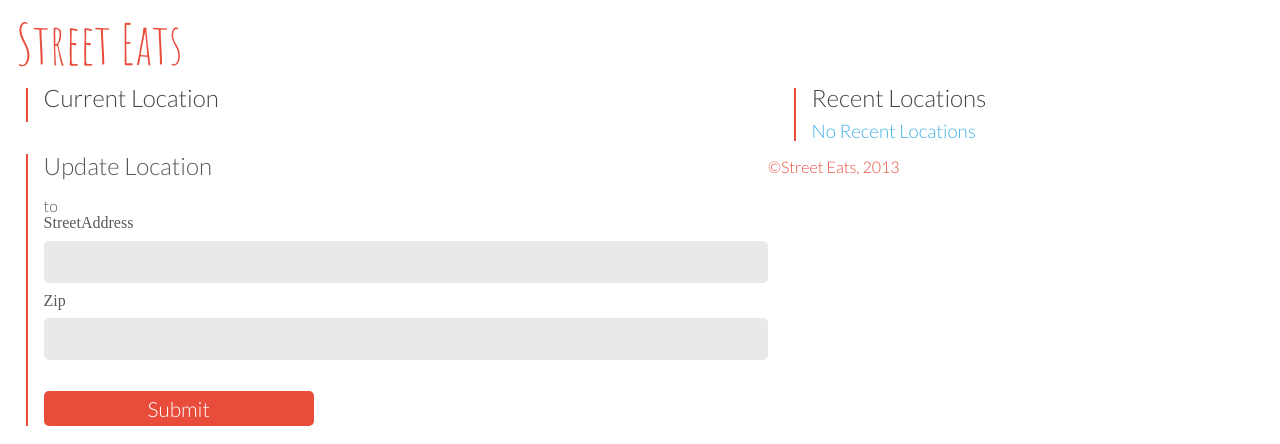
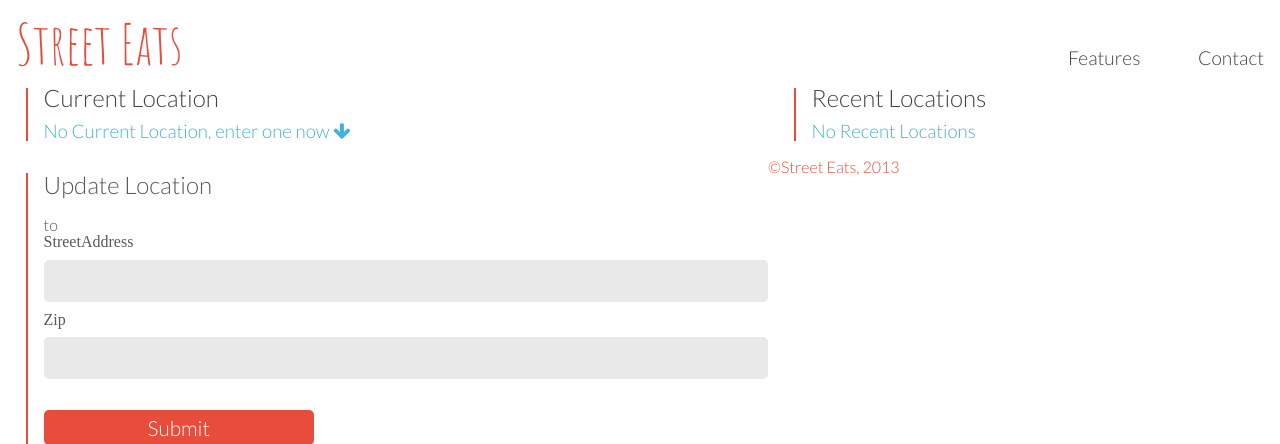
Before and after one commit to TomHergenreter/streetEats, a CakePHP app: the page made by app/View/Vendors/location.ctp in a window 1280 px wide. Shown: the top 444 px of the page. Run offline with PHP 8.4 and a stand-in for CakePHP, Linux system fonts and the light colour scheme; the template is opened without the code that fills it, so the values that code supplies are empty; form fields are guessed from the names that the template uses; some libraries are stand-ins or nearby versions.

Commit message:
Beta Release

```diff
--- a/app/Controller/VendorsController.php
+++ b/app/Controller/VendorsController.php
@@ -69,7 +69,7 @@ class VendorsController extends AppController {
 	    $vendorId = $this->Vendor->find('first', array('fields' => 'vendorId, businessName', 'conditions' => array('Vendor.userId' => $userId)));
 		$this->set('data', $vendorId);
 
-		$currentLocation = $this->Location->find('first', array('conditions' => array('Location.vendorId' => $vendorId['Vendor']['vendorId'], 'Location.locationType' => 1)));
+		$currentLocation = $this->Location->find('first', array('conditions' => array('Location.vendorId' => $vendorId['Vendor']['vendorId'], 'Location.locationType' => 1, 'Location.date' => date('Y-m-d'), 'Location.from' < date('H:i:s'), 'Location.to' > date('H:i:s'))));
 		$this->set('currentLocation', $currentLocation);
 		$recentLocations = $this->Location->find('all', array('fields' => array('DISTINCT Location.streetAddress', 'Location.zip'), 'conditions' => array('Location.vendorId' => $vendorId['Vendor']['vendorId'])));
 		$this->set('locations', $recentLocations);
--- a/app/View/Customers/find.ctp
+++ b/app/View/Customers/find.ctp
@@ -48,7 +48,9 @@
 		echo $this->GoogleMap->addMarker('map_canvas', '1', $match['Location']['streetAddress'] . '' . $match['Location']['zip'], $marker_options);
 		echo '<div class="locationSection">';
 		echo $this->Html->image('markers/marker' . $i . '.png', array('alt' => 'marker' . $i, 'class' => "marker"));
+		echo '<div class="subSection">';
 		echo '<h3>' . $this->Html->link($name, 'menus/' . $id) . '</h3>';
+		echo '</div>';
 		echo '</div>';
 		$i++;
 	};
--- a/app/View/Layouts/default.ctp
+++ b/app/View/Layouts/default.ctp
@@ -44,6 +44,10 @@
 	        <nav class="landingNav">
 	        	<!-- Logo -->
 	        	<h1 class="logoTitle">Street Eats</h1>
+	        	<ul class="navList">
+	        		<li><a href="#features">Features</a></li>
+	        		<li><a href="#contact">Contact</a></li>
+	        	</ul>
 	        </nav>
         </header>
         <!-- End Header -->
--- a/app/View/Users/index.ctp
+++ b/app/View/Users/index.ctp
@@ -9,8 +9,8 @@
 		<h1> Street Eats Is the Easiest Way to Locate Your Favorite Food Trucks!</h1>
 	</div>
 </div>
-<div class="features">
-	<h1 class="navigateTo" id='features'>Meet Street Eats</h1>
+<div class="features" id='features'>
+	<h1 class="navigateTo">Meet Street Eats</h1>
 	<h2>Never waste time searching for your favorite food trucks again.</h2>
 		<ul class="icons-ul">
 		<li><i class="icon-li icon-map-marker icon-3x"></i>Quickly and easily find nearby vendors with integrated Google Maps, or search through our database by name or cuisine type to find just what you are looking for</li>
--- a/app/View/Vendors/location.ctp
+++ b/app/View/Vendors/location.ctp
@@ -3,13 +3,11 @@
 <div class="mainContentSection">
 	<h2>Current Location</h2>
 	<?php
-	if(isset($locations)){
-		if (count($locations) >= 1){
-			echo '<h3>' . $currentLocation['Location']['streetAddress'] . ', ' . $currentLocation['Location']['zip'] . '</h3>';
-			echo '<a href="https://twitter.com/share" class="twitter-share-button" data-size="large" data-count="none" data-text="'. $data['Vendor']['businessName'] .' will be at ' . $currentLocation['Location']['streetAddress']. ', ' . $currentLocation['Location']['zip'] . ' from now until ' . date('g:i a', strtotime($currentLocation['Location']['to'])) .'" data-hashtags="StreetEats,' . str_replace(' ', '', $data['Vendor']['businessName']) . '" data-lang="en">Tweet</a>';
-		}else{
-			echo '<h3>No Current Location, enter one now <i class="icon-arrow-down"></i></h3>';
-		}
+	if(isset($currentLocation['Location'])){
+		echo '<h3>' . $currentLocation['Location']['streetAddress'] . ', ' . $currentLocation['Location']['zip'] . '</h3>';
+		echo '<a href="https://twitter.com/share" class="twitter-share-button" data-size="large" data-count="none" data-text="'. $data['Vendor']['businessName'] .' will be at ' . $currentLocation['Location']['streetAddress']. ', ' . $currentLocation['Location']['zip'] . ' from now until ' . date('g:i a', strtotime($currentLocation['Location']['to'])) .'" data-hashtags="StreetEats,' . str_replace(' ', '', $data['Vendor']['businessName']) . '" data-lang="en">Tweet</a>';
+	}else{
+		echo '<h3>No Current Location, enter one now <i class="icon-arrow-down"></i></h3>';
 	}
 	?>
 </div>
--- a/app/webroot/css/screen.css
+++ b/app/webroot/css/screen.css
@@ -535,6 +535,10 @@ input, textarea {
   border-radius: 5px;
 }
 
+#map_canvas {
+  border-bottom: 9px solid #e84c3b;
+}
+
 /*    ___       ___           ___           ___           ___           ___
      /\__\     /\  \         |\__\         /\  \         /\__\         /\  \
     /:/  /    /::\  \        |:|  |       /::\  \       /:/  /         \:\  \
@@ -654,6 +658,12 @@ body {
   border-left: 2px solid #bcbec0;
   margin: 1em 0;
   padding: .5em;
+  overflow: hidden;
+}
+@media (max-width: 720px) {
+  .subSection {
+    border: none;
+  }
 }
 
 .mapSection {
@@ -667,7 +677,7 @@ body {
   .mapSection {
     float: none;
     border-left: none;
-    border-top: 2px solid #e84c3b;
+    border-top: 9px solid #e84c3b;
     width: 100%;
     padding: 0;
     margin: 0 auto;
@@ -830,6 +840,11 @@ footer {
   margin-top: 1em;
 }
 
+.error-message {
+  position: absolute;
+  right: 10px;
+}
+
 .quickLocation {
   cursor: pointer;
 }
--- /dev/null
+++ b/sass/sass/components/_errors.scss
@@ -0,0 +1,4 @@
+.error-message{
+	position: absolute;
+	right: 10px;
+}
--- a/sass/sass/components/_layout.scss
+++ b/sass/sass/components/_layout.scss
@@ -106,6 +106,10 @@ body {
 	border-left: 2px solid $gray;
 	margin: 1em 0;
 	padding: .5em;
+	overflow: hidden;
+	@include breakpoint(s) {
+		border: none;
+	}
 }
 
 .mapSection {
@@ -117,7 +121,7 @@ body {
 	@include breakpoint(m) {
 		float: none;
 		border-left: none;
-		border-top: 2px solid $orange;
+		border-top: 9px solid $orange;
 		width: 100%;
 		padding: 0;
 		margin: 0 auto;
--- a/sass/sass/components/_map.scss
+++ b/sass/sass/components/_map.scss
@@ -1,2 +1,3 @@
-#mapCanvas {
+#map_canvas {
+	border-bottom: 9px solid $orange;
 }
--- a/sass/sass/screen.scss
+++ b/sass/sass/screen.scss
@@ -16,4 +16,5 @@
 @import "components/layout";
 @import "components/landing";
 @import "components/twitter";
+@import "components/errors";
 @import "components/shame";
```
Also changed, not shown: app/Model/Deal.php (+27 -0 lines), 7 other files.
